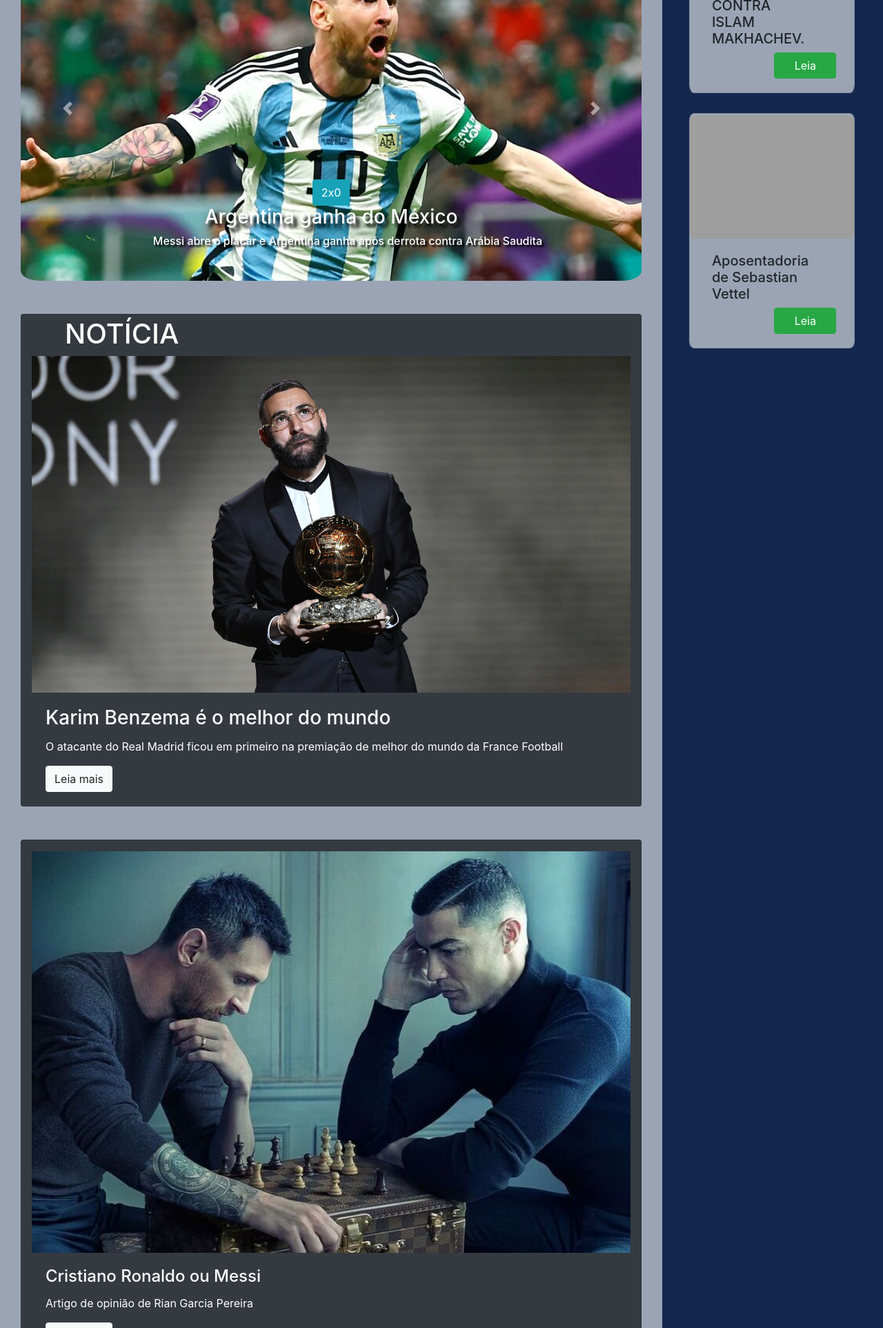
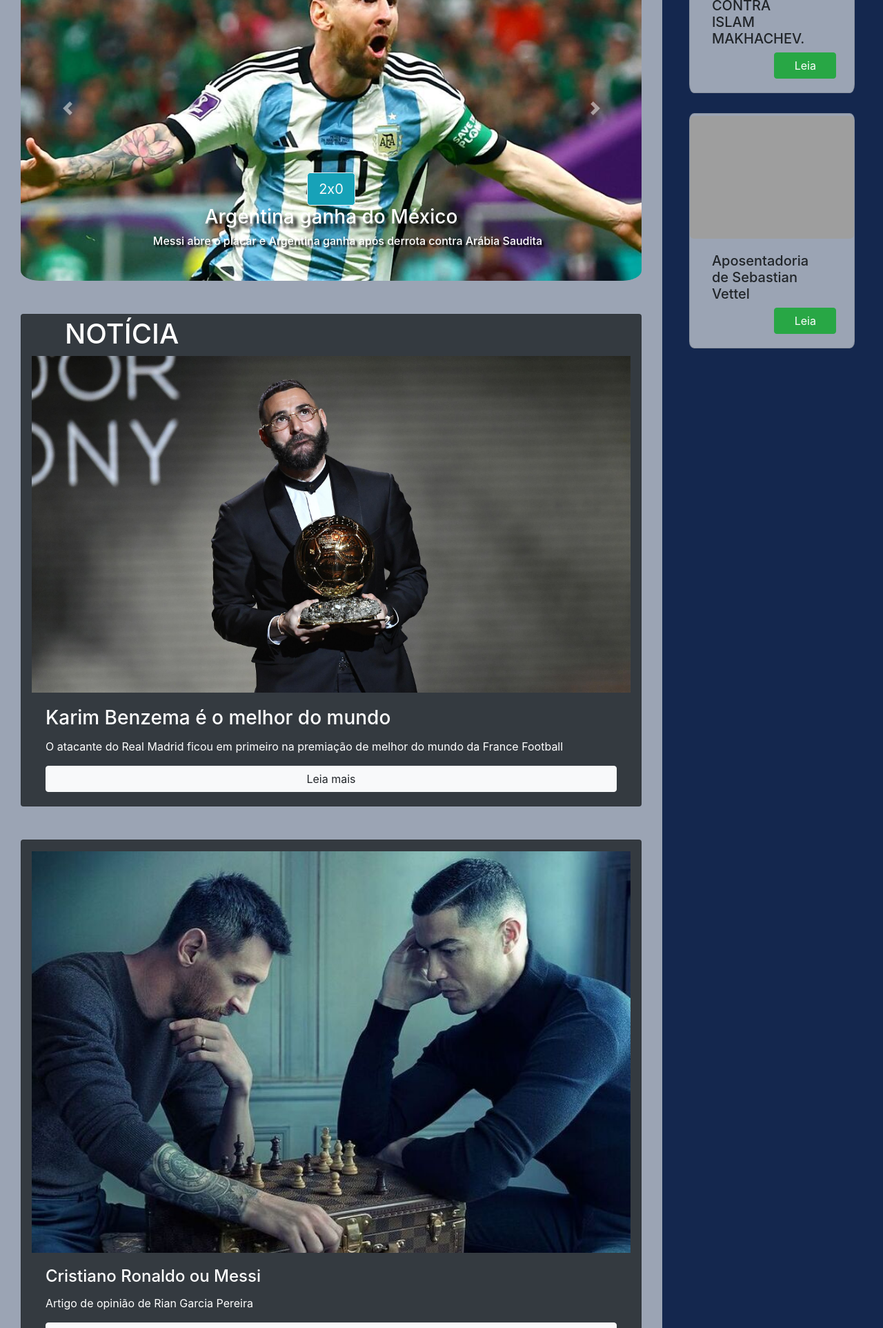
Before and after one commit to senacrs-emti/2022-1T-jornal-G3, a PHP site: page /2022-1T-jornal-G3/futebol.php in a window 1280 px wide. Shown: the part 871-2796 px from the top of the page at 69% size. Run offline with PHP 8.4, Linux system fonts and the light colour scheme; grey boxes are pictures that could not be loaded.

Commit message:
aumentei os buttons
aumentei buttons do carousel e dos cards de FUTEBOL

```diff
--- a/futebol.php
+++ b/futebol.php
@@ -25,7 +25,7 @@ include_once './includes/_header.php';
     <div class="carousel-item active">
       <img class="d-block w-100 carousel-imgs" height="500px" src="./contents/messi.png" alt="First slide">
   <div class="carousel-caption d-none d-md-block">
-  <button type="button" class="btn btn-info">2x0</button>
+  <button type="button" class="btn btn-info btn-outline-light btn-lg">2x0</button>
     <h3 class="shadow-text">Argentina ganha do México</h3>
     <h6 class="shadow-text ml-5">Messi abre o placar e Argentina ganha após derrota contra Arábia Saudita</h6>
   </div>
@@ -33,7 +33,7 @@ include_once './includes/_header.php';
   <div class="carousel-item">
       <img class="d-block w-100 carousel-imgs" height="500px" src="./contents/richarlison.png" alt="Second slide">
 <div class="carousel-caption d-none d-md-block">
-      <button type="button" class="btn btn-warning btn-outline-light">2x0</button>
+      <button type="button" class="btn btn-warning btn-outline-light btn-lg">2x0</button>
     <h5 class="shadow-text">Brasil ganha da Sérvia</h5>
     <h6 class="shadow-text ml-5">Richarlison faz dois gols incluindo um golaço com assistência de Vinícius Jr</h6>
   </div>
@@ -41,7 +41,7 @@ include_once './includes/_header.php';
     <div class="carousel-item">
       <img class="d-block w-100 carousel-imgs" height="500px" src="./contents/japao-derrota-alemanha.jpg" alt="Third slide">
 <div class="carousel-caption d-none d-md-block">
-      <button type="button" class="btn btn-dark btn-outline-primary">2x1</button>
+      <button type="button" class="btn btn-dark btn-outline-primary btn-lg">2x1</button>
     <h5 class="shadow-text">Japão Vira da Alemanha </h5>
     <h6 class="shadow-text">Após um gol de pênalti da Alemanha, o Japão vira o jogo contra a Alemanha de forma parecida com a virada da Arábia Saudia sob a Argentina</h6>
 
@@ -66,7 +66,7 @@ include_once './includes/_header.php';
   <div class="card-body">
     <h3 class="card-title">Karim Benzema é o melhor do mundo  </h3>
     <p class="card-text">O atacante do Real Madrid ficou em primeiro na premiação de melhor do mundo da France Football</p>
-    <a href="./noticia-karim-benzema.php" class="btn btn-light">Leia mais</a>
+    <a href="./noticia-karim-benzema.php" class="btn btn-light btn-block">Leia mais</a>
   </div>
 </div>
 
@@ -77,7 +77,7 @@ include_once './includes/_header.php';
   <div class="card-body">
     <h4 class="card-title">Cristiano Ronaldo ou Messi</h4>
     <p class="card-text">Artigo de opinião de Rian Garcia Pereira</p>
-    <a href="./artigo-de-opiniao-cristiano-ou-messi.php" class="btn btn-light">Leia mais</a>
+    <a href="./artigo-de-opiniao-cristiano-ou-messi.php" class="btn btn-light btn-block">Leia mais</a>
   </div>
 </div>
 
@@ -90,7 +90,7 @@ include_once './includes/_header.php';
     <h1 class="card-title">Jogo do Grêmio</h1>
     <hr>
     <h5>Crônica de Rian Garcia Pereira</h5>
-    <a href="./cronica-jogo-do-gremio.php" class="btn btn-light">Leia mais</a>
+    <a href="./cronica-jogo-do-gremio.php" class="btn btn-light btn-block">Leia mais</a>
   </div>
 </div>
 
```
